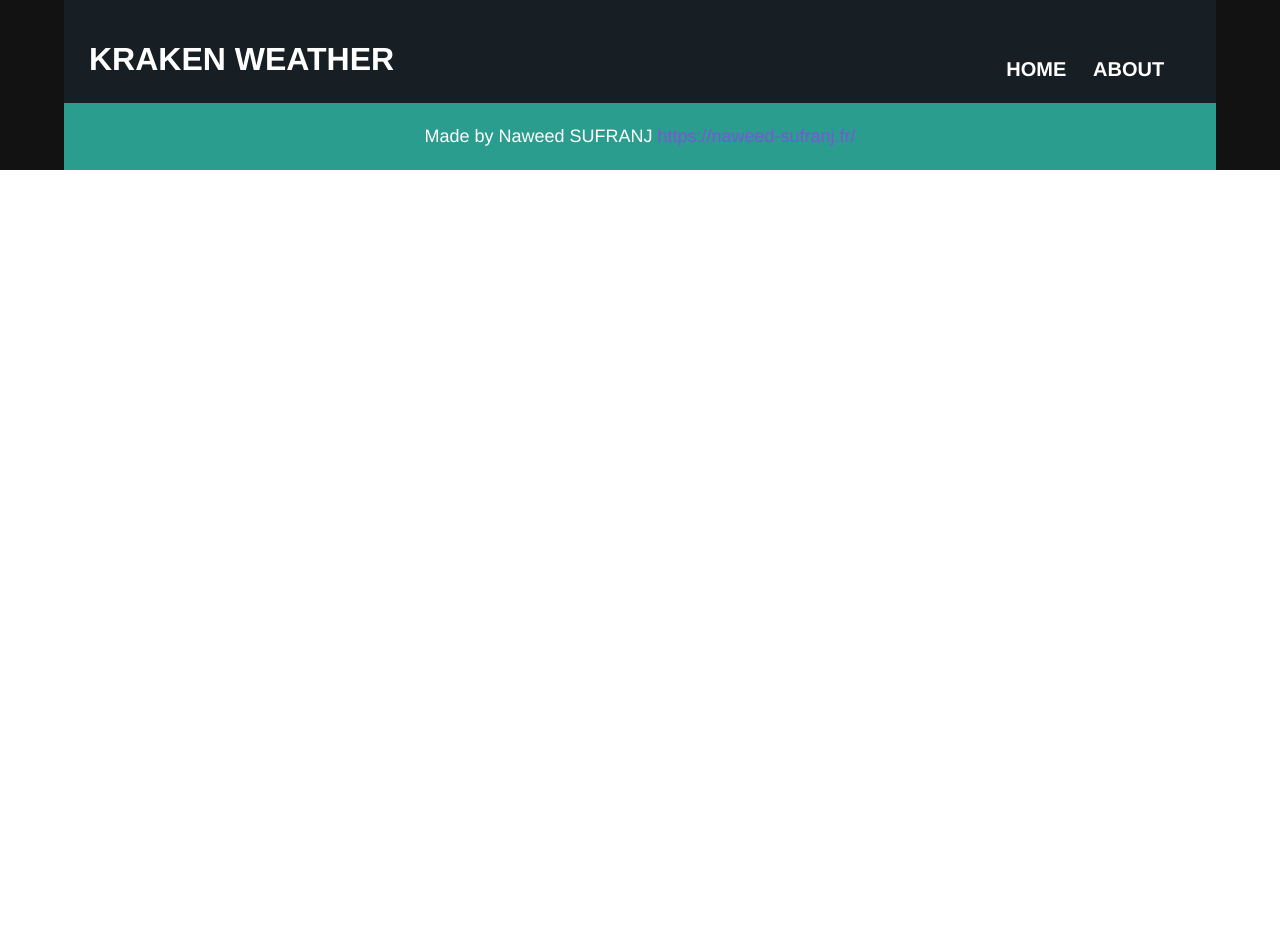
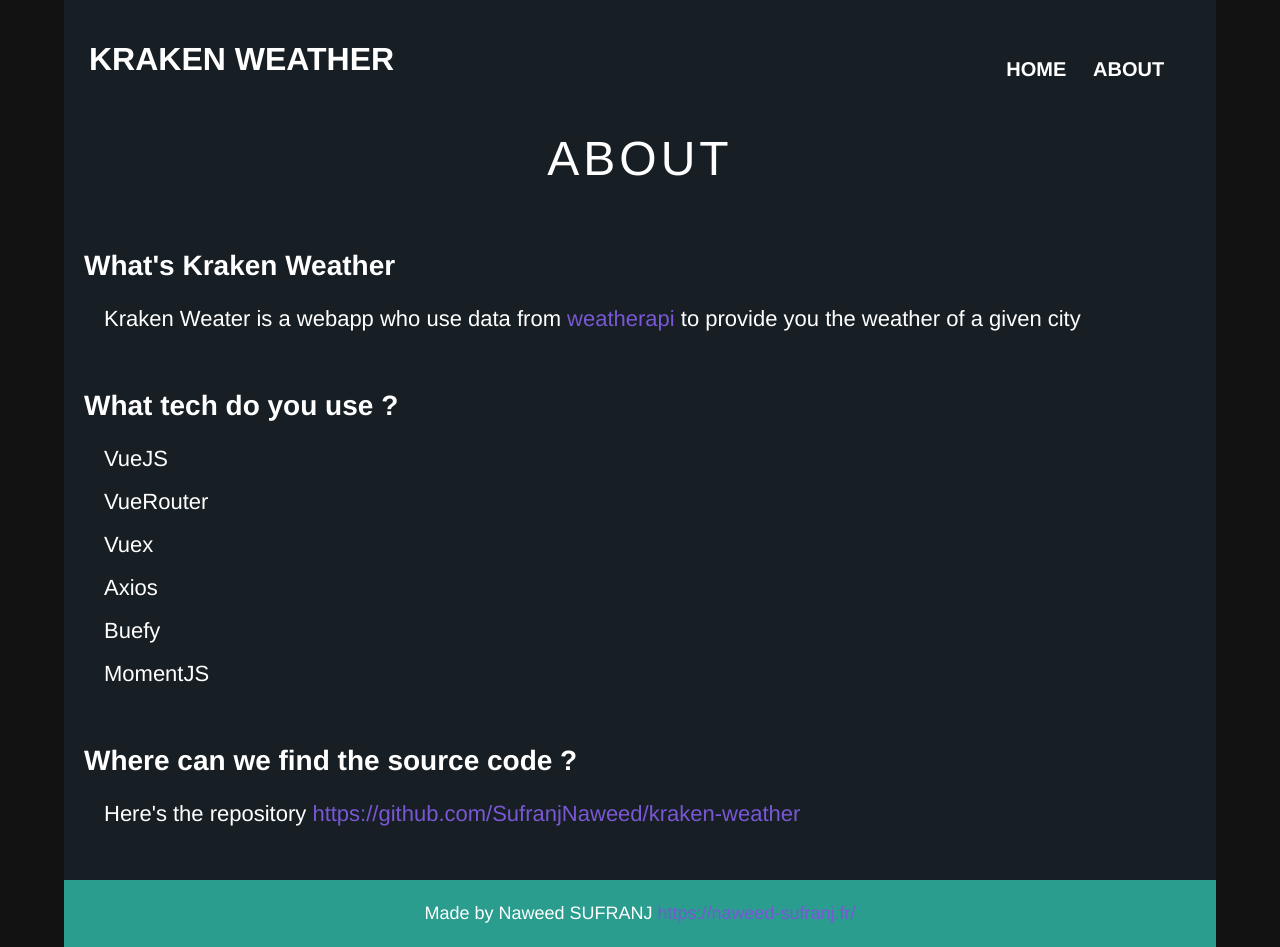
Before and after one commit to SufranjNaweed/kraken-weather, a Vue app: page /about in a window 1280 px wide. Before the commit the page ends 800 px from the top, so only its background shows below. Built offline with nearby package versions, Linux system fonts and the light colour scheme.

Commit message:
add : About Page

```diff
--- /dev/null
+++ b/src/components/AboutContent/index.vue
@@ -0,0 +1,63 @@
+<template>
+  <section id="about">
+    <h1>About</h1>
+        <div class="question">
+                <h2>What's Kraken Weather</h2>
+                <p>Kraken Weater is a webapp who use data from <a href="https://www.weatherapi.com/" target="_blank">weatherapi</a> to provide you the weather of a given city</p>
+        </div>
+        <div class="question">
+            <h2>What tech do you use ?</h2>
+            <ul>
+                <li>VueJS</li>
+                <li>VueRouter</li>
+                <li>Vuex</li>
+                <li>Axios</li>
+                <li>Buefy</li>
+                <li>MomentJS</li>
+            </ul>
+        </div>
+        <div class="question">
+            <h2>Where can we find the source code ?</h2>
+            <p>Here's the repository <a href="https://github.com/SufranjNaweed/kraken-weather" target="_blank">https://github.com/SufranjNaweed/kraken-weather</a></p>
+        </div>
+  </section>
+</template>
+
+<script>
+export default {
+    name: "AboutContent"
+}
+</script>
+
+<style lang="scss" scoped>
+    #about{
+        min-height: 80vh;
+        h1{
+            letter-spacing: 4px;
+            text-align: center;
+            text-transform: uppercase;
+            font-size: 48px;
+            margin: 20px auto;
+        }
+        .question{
+            margin: 50px auto 50px 20px;
+            h2{
+                font-weight: bold;
+                margin-bottom: 15px;
+                font-size: 28px;
+            }
+            p{
+                margin-bottom: 10px;
+                font-size: 22px;
+                margin-left: 20px;
+            }
+            ul{
+                margin-left: 20px;
+                li{
+                    margin: 10px auto;
+                    font-size: 22px;
+                }
+            }
+        }
+    }
+</style>
--- a/src/views/About/index.vue
+++ b/src/views/About/index.vue
@@ -1,16 +1,18 @@
 <template>
   <MainLayout>
-
+    <AboutContent />
   </MainLayout>
 </template>
 
 <script>
 import MainLayout from '@/components/MainLayout';
+import AboutContent from '@/components/AboutContent';
 
 export default {
   name : "About",
   components : {
-    MainLayout
+    MainLayout,
+    AboutContent
   }
 }
 </script>
```
